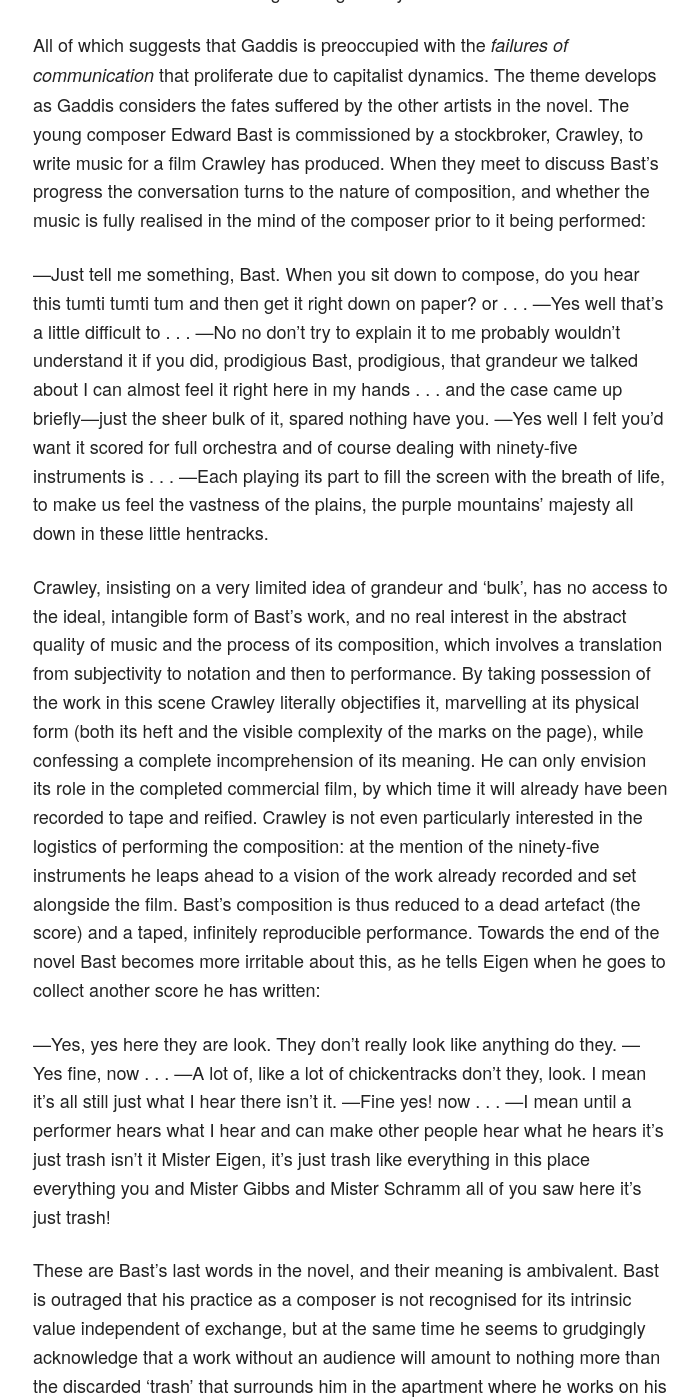
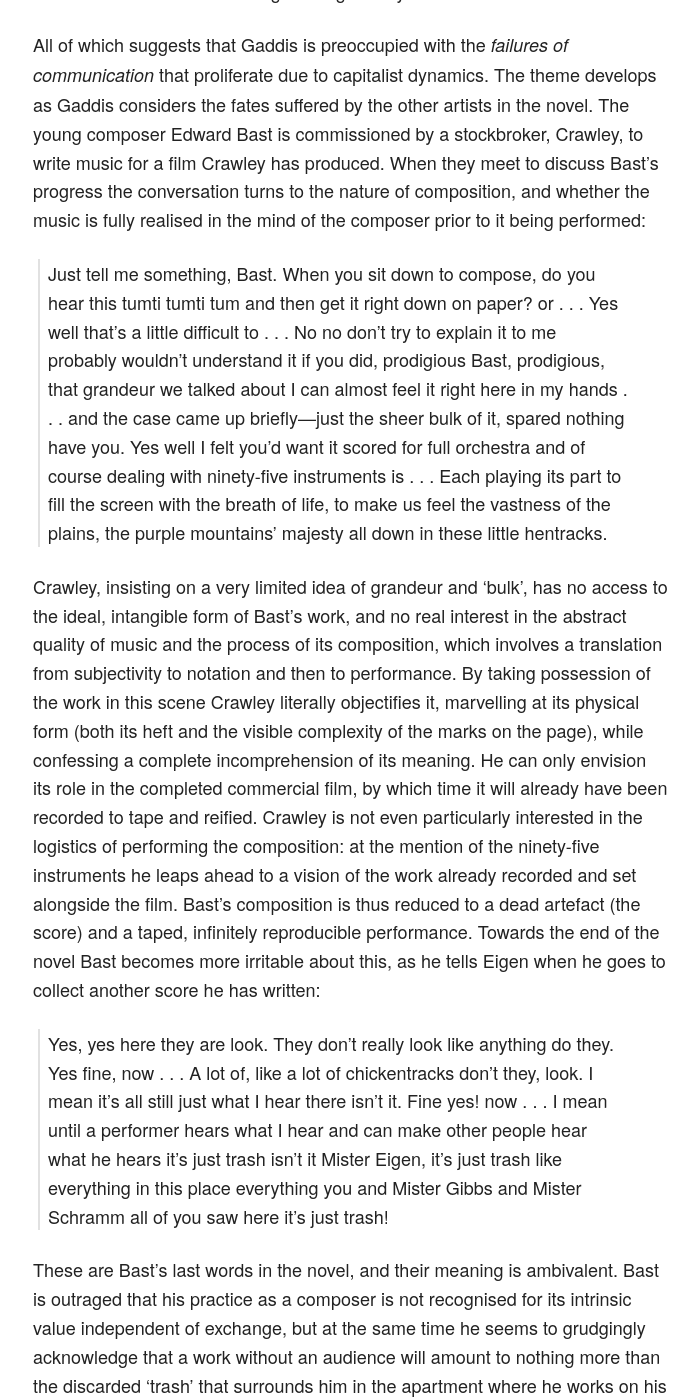
Before and after one commit to mt-trash/mt-trash.github.io, a Jekyll site: the page built from _posts/2016-03-03-spectres-of-marks.md, in a window 1280 px wide and 1400 px high, scrolled down 2646 px. Shown: the whole window, without its empty margins (222-920 px from the left). Built offline with Jekyll 4.4.1, drawn with Linux system fonts in a browser that asks for light colours.

Commit message:
blockquote edits

```diff
--- a/_posts/2016-03-03-spectres-of-marks.md
+++ b/_posts/2016-03-03-spectres-of-marks.md
@@ -14,19 +14,19 @@ It may be useful, then, to think about Jacques Derrida’s *Specters of Marx*, a
 
 All of which suggests that Gaddis is preoccupied with the *failures of communication* that proliferate due to capitalist dynamics. The theme develops as Gaddis considers the fates suffered by the other artists in the novel. The young composer Edward Bast is commissioned by a stockbroker, Crawley, to write music for a film Crawley has produced. When they meet to discuss Bast’s progress the conversation turns to the nature of composition, and whether the music is fully realised in the mind of the composer prior to it being performed:
 
-—Just tell me something, Bast. When you sit down to compose, do you hear this tumti tumti tum and then get it right down on paper? or . . .
-—Yes well that’s a little difficult to . . .
-—No no don’t try to explain it to me probably wouldn’t understand it if you did, prodigious Bast, prodigious, that grandeur we talked about I can almost feel it right here in my hands . . . and the case came up briefly—just the sheer bulk of it, spared nothing have you.
-—Yes well I felt you’d want it scored for full orchestra and of course dealing with ninety-five instruments is . . .
-—Each playing its part to fill the screen with the breath of life, to make us feel the vastness of the plains, the purple mountains’ majesty all down in these little hentracks.
+>Just tell me something, Bast. When you sit down to compose, do you hear this tumti tumti tum and then get it right down on paper? or . . .
+>Yes well that’s a little difficult to . . .
+>No no don’t try to explain it to me probably wouldn’t understand it if you did, prodigious Bast, prodigious, that grandeur we talked about I can almost feel it right here in my hands . . . and the case came up briefly—just the sheer bulk of it, spared nothing have you.
+>Yes well I felt you’d want it scored for full orchestra and of course dealing with ninety-five instruments is . . .
+>Each playing its part to fill the screen with the breath of life, to make us feel the vastness of the plains, the purple mountains’ majesty all down in these little hentracks.
 
 Crawley, insisting on a very limited idea of grandeur and ‘bulk’, has no access to the ideal, intangible form of Bast’s work, and no real interest in the abstract quality of music and the process of its composition, which involves a translation from subjectivity to notation and then to performance. By taking possession of the work in this scene Crawley literally objectifies it, marvelling at its physical form (both its heft and the visible complexity of the marks on the page), while confessing a complete incomprehension of its meaning. He can only envision its role in the completed commercial film, by which time it will already have been recorded to tape and reified. Crawley is not even particularly interested in the logistics of performing the composition: at the mention of the ninety-five instruments he leaps ahead to a vision of the work already recorded and set alongside the film. Bast’s composition is thus reduced to a dead artefact (the score) and a taped, infinitely reproducible performance. Towards the end of the novel Bast becomes more irritable about this, as he tells Eigen when he goes to collect another score he has written:
 
-—Yes, yes here they are look. They don’t really look like anything do they.
-—Yes fine, now . . .
-—A lot of, like a lot of chickentracks don’t they, look. I mean it’s all still just what I hear there isn’t it.
-—Fine yes! now . . .
-—I mean until a performer hears what I hear and can make other people hear what he hears it’s just trash isn’t it Mister Eigen, it’s just trash like everything in this place everything you and Mister Gibbs and Mister Schramm all of you saw here it’s just trash!
+>Yes, yes here they are look. They don’t really look like anything do they.
+>Yes fine, now . . .
+>A lot of, like a lot of chickentracks don’t they, look. I mean it’s all still just what I hear there isn’t it.
+>Fine yes! now . . .
+>I mean until a performer hears what I hear and can make other people hear what he hears it’s just trash isn’t it Mister Eigen, it’s just trash like everything in this place everything you and Mister Gibbs and Mister Schramm all of you saw here it’s just trash!
 
 These are Bast’s last words in the novel, and their meaning is ambivalent. Bast is outraged that his practice as a composer is not recognised for its intrinsic value independent of exchange, but at the same time he seems to grudgingly acknowledge that a work without an audience will amount to nothing more than the discarded ‘trash’ that surrounds him in the apartment where he works on his score. Like Schepperman, he thinks he should be able to produce art for its own sake, but in the midst of a system of commodity production it is only by guaranteeing that someone else ‘hears what I hear’ that he can hope to distinguish his work from the intrusive noises, strewn papers, and random objects which begin to crowd in entropically whenever Gaddis describes Bast or Gibbs attempting to work on their creative projects.
 
```
